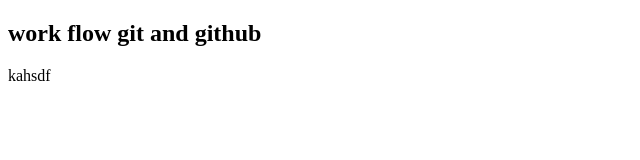
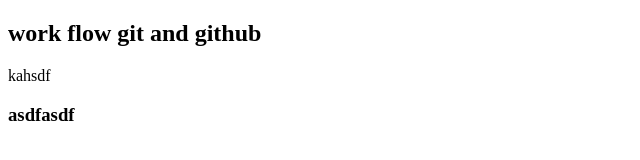
Before and after one commit to Muhammadjasim1122/devops, a plain HTML site: page index.html in a window 1280 px wide. Shown: the full height of the page, 0-640 px from the left. Drawn offline with Linux system fonts and the light colour scheme.

Commit message:
git ignore file add done

```diff
--- a/index.html
+++ b/index.html
@@ -8,5 +8,6 @@
 <body>
     <h2>work flow git and github</h2>
     <head>kahsdf</head>
+    <h3>asdfasdf</h3>
 </body>
 </html>
```
Also changed, not shown: 1 other file.
